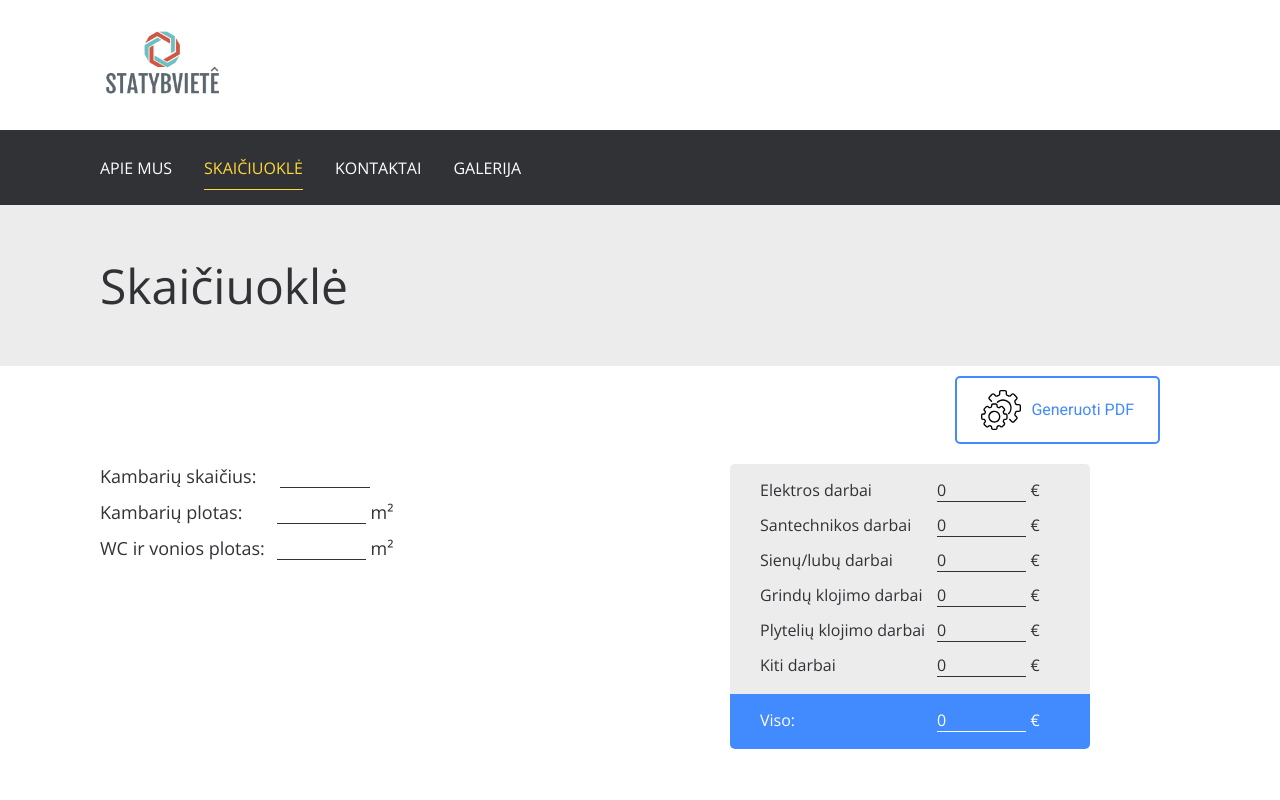
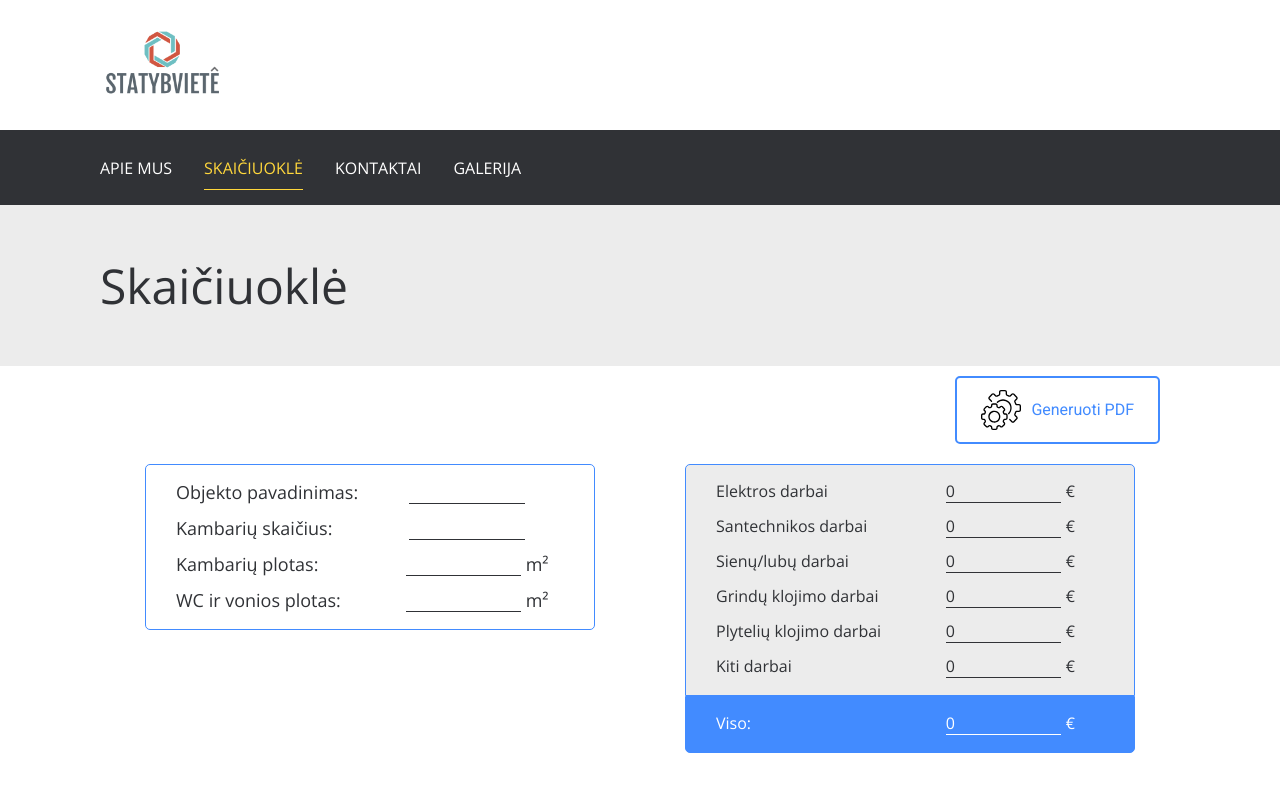
Before and after one commit to rokasandreikenas/Statybviete, a React (Create React App) app: page /skaiciuokle in a window 1280 px wide. Shown: the top 800 px of the page. Built offline with nearby package versions, Linux system fonts and the light colour scheme; what @react-pdf/renderer would draw is missing.

Commit message:
add styling for taables

```diff
--- a/src/components/EstimateCalculator/EstimateCalculator.js
+++ b/src/components/EstimateCalculator/EstimateCalculator.js
@@ -8,8 +8,6 @@ import Bathroom from "../../static/Bathroom";
 import Tiles from "../../static/Tiles";
 import Other from "../../static/Other";
 import "./EstimateCalculator.scss";
-import TotalSumContainer from "../TotalSumContainer";
-
 import ExportButton from "../PDFfile/ExportButton/ExportButton";
 import PriceContainer from "./PriceContainer";
 import PropertyInfo from "./PropertyInfo/PropertyInfo";
@@ -17,6 +15,7 @@ import EstimateSpreadsheet from "./EstimateSpreadsheet/EstimateSpreadsheet";
 
 const EstimateCalculator = () => {
   const [propertyDescription, setPropertyDescription] = useState({
+    apartamentName: "",
     roomsNumber: "",
     roomsArea: "",
     bathroomArea: "",
@@ -74,21 +73,30 @@ const EstimateCalculator = () => {
 
   const propertyInfo = [
     {
+      label: "Objekto pavadinimas:",
+      value: propertyDescription.apartamentName,
+      name: "apartamentName",
+      type: "text",
+    },
+    {
       label: "Kambarių skaičius:",
       value: propertyDescription.roomsNumber,
       name: "roomsNumber",
+      type: "number",
     },
     {
       label: "Kambarių plotas:",
       value: propertyDescription.roomsArea,
       name: "roomsArea",
       symbol: "m²",
+      type: "number",
     },
     {
       label: "WC ir vonios plotas:",
       value: propertyDescription.bathroomArea,
       name: "bathroomArea",
       symbol: "m²",
+      type: "number",
     },
   ];
 
@@ -124,15 +132,6 @@ const EstimateCalculator = () => {
   const tilesSum = specialityTotalSum(tiles, Tiles);
   const othersSum = specialityTotalSum(other, Other);
 
-  // const allSpecialitiesSums = {
-  //   electricitySum: electricitySum,
-  //   flooringSum: flooringSum,
-  //   wallsSum: wallsSum,
-  //   bathroomSum: bathroomSum,
-  //   tilesSum: tilesSum,
-  //   othersSum: othersSum,
-  // };
-
   const allSpecialitiesSums = [
     { name: "Elektros darbai", value: electricitySum },
     { name: "Santechnikos darbai", value: bathroomSum },
@@ -141,13 +140,6 @@ const EstimateCalculator = () => {
     { name: "Plytelių klojimo darbai", value: tilesSum },
     { name: "Kiti darbai", value: othersSum },
   ];
-
-  // ["Elektros darbai"]: electricitySum,
-  // ["Santechnikos darbai"]: bathroomSum,
-  // ["Sienų/lubų darbai"]: wallsSum,
-  // ["Grindų klojimo darbai"]: flooringSum,
-  // ["Plytelių klojimo darbai"]: tilesSum,
-  // ["Kiti darbai"]: othersSum,
 
   const totalSum = () => {
     const arr = allSpecialitiesSums.map((item) => {
@@ -190,7 +182,6 @@ const EstimateCalculator = () => {
         tabPanel={tabPanel}
         handleInputChange={handleInputChange}
       />
-      {/* <TotalSumContainer title="Viso" sumValue={totalSum()} /> */}
     </div>
   );
 };
--- a/src/components/EstimateCalculator/EstimateCalculator.scss
+++ b/src/components/EstimateCalculator/EstimateCalculator.scss
@@ -16,6 +16,10 @@
   .work-prices {
     align-items: center;
   }
+
+  .description {
+    align-items: center;
+  }
 }
 .button-container {
   display: flex;
--- a/src/components/EstimateCalculator/EstimateSpreadsheet/EstimateTable/EstimateTable.scss
+++ b/src/components/EstimateCalculator/EstimateSpreadsheet/EstimateTable/EstimateTable.scss
@@ -10,6 +10,8 @@
   border-radius: 5px;
   overflow: hidden;
   box-shadow: 0 30px 40px rgba(0, 0, 0, 0.15);
+  -webkit-box-shadow: 0 30px 40px rgba(0, 0, 0, 0.15);
+  -moz-box-shadow: 0 30px 40px rgba(0, 0, 0, 0.15);
   font-family: "Roboto", sans-serif;
 
   tr {
--- a/src/components/EstimateCalculator/PriceContainer/PriceContainer.scss
+++ b/src/components/EstimateCalculator/PriceContainer/PriceContainer.scss
@@ -3,17 +3,16 @@
   flex-direction: column;
   align-items: center;
   font-size: 16px;
-  //   -webkit-box-shadow: 0 25px 40px rgba(0, 0, 0, 0.15);
-  //   -moz-box-shadow: 0 25px 40px rgba(0, 0, 0, 0.15);
-  //   box-shadow: 0 25px 40px rgba(0, 0, 0, 0.15);
-  border-radius: 25px;
-  margin-bottom: 20px;
+  border-radius: 5px;
+  margin-bottom: 30px;
 
   .prices {
     background: #ececec;
+    border: 1px solid #428bff;
     padding: 15px 30px 5px 30px;
     border-top-left-radius: 5px;
     border-top-right-radius: 5px;
+    width: 450px;
   }
 
   .input-group .input {
@@ -27,6 +26,9 @@
   color: #ffffff;
   border-bottom-left-radius: 5px;
   border-bottom-right-radius: 5px;
+  border: 1px solid #428bff;
+  width: 450px;
+
   .input {
     color: #ffffff;
     border-bottom: 1px solid #ffffff;
--- a/src/components/EstimateCalculator/PropertyInfo/PropertyInfo.js
+++ b/src/components/EstimateCalculator/PropertyInfo/PropertyInfo.js
@@ -1,17 +1,20 @@
 import React from "react";
 import InputGroup from "../../InputGroup";
+import "./PropertyInfo.scss";
 const PropertyInfo = ({
   propertyInfo,
   handleInputChange,
   propertyDescription,
   setPropertyDescription,
 }) => {
-  return propertyInfo.map((input, index) => {
+  return (
+    <div className="property-info-container">
+      {propertyInfo.map((input, index) => {
         return (
           <InputGroup
             key={index}
             label={input.label}
-        type="number"
+            type={input.type}
             value={input.value}
             onChange={(e) =>
               handleInputChange(propertyDescription, setPropertyDescription, e)
@@ -20,7 +23,9 @@ const PropertyInfo = ({
             symbol={input.symbol}
           />
         );
-  });
+      })}
+    </div>
+  );
 };
 
 export default PropertyInfo;
--- /dev/null
+++ b/src/components/EstimateCalculator/PropertyInfo/PropertyInfo.scss
@@ -0,0 +1,19 @@
+$shadow: 0 20px 30px rgba(0, 0, 0, 0.15);
+
+.property-info-container {
+  border: 1px solid #428bff;
+  padding: 15px 30px 5px 30px;
+  border-radius: 5px;
+  width: 450px;
+
+  .input-group :nth-child(1) {
+    input {
+      color: red;
+    }
+    input:nth-child(1) {
+      width: 40%;
+    }
+
+    // color: red;
+  }
+}
--- a/src/components/InputGroup/InputGroup.scss
+++ b/src/components/InputGroup/InputGroup.scss
@@ -1,6 +1,6 @@
 .input-group {
   display: flex;
-  width: 300px;
+  // width: 450px;
   padding-bottom: 12px;
   label {
     width: 60%;
```
Lines whose indentation alone changed are shown as unchanged.
